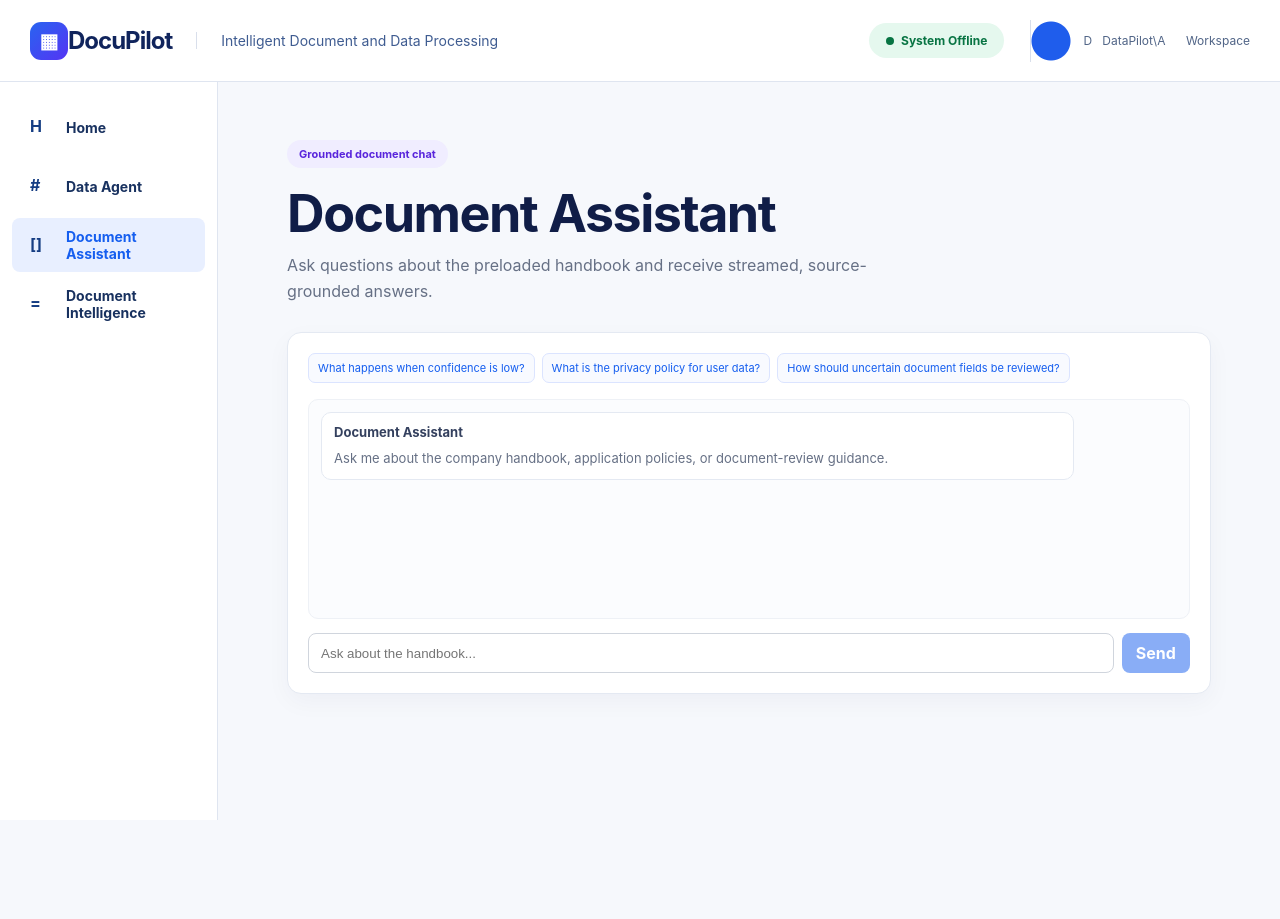
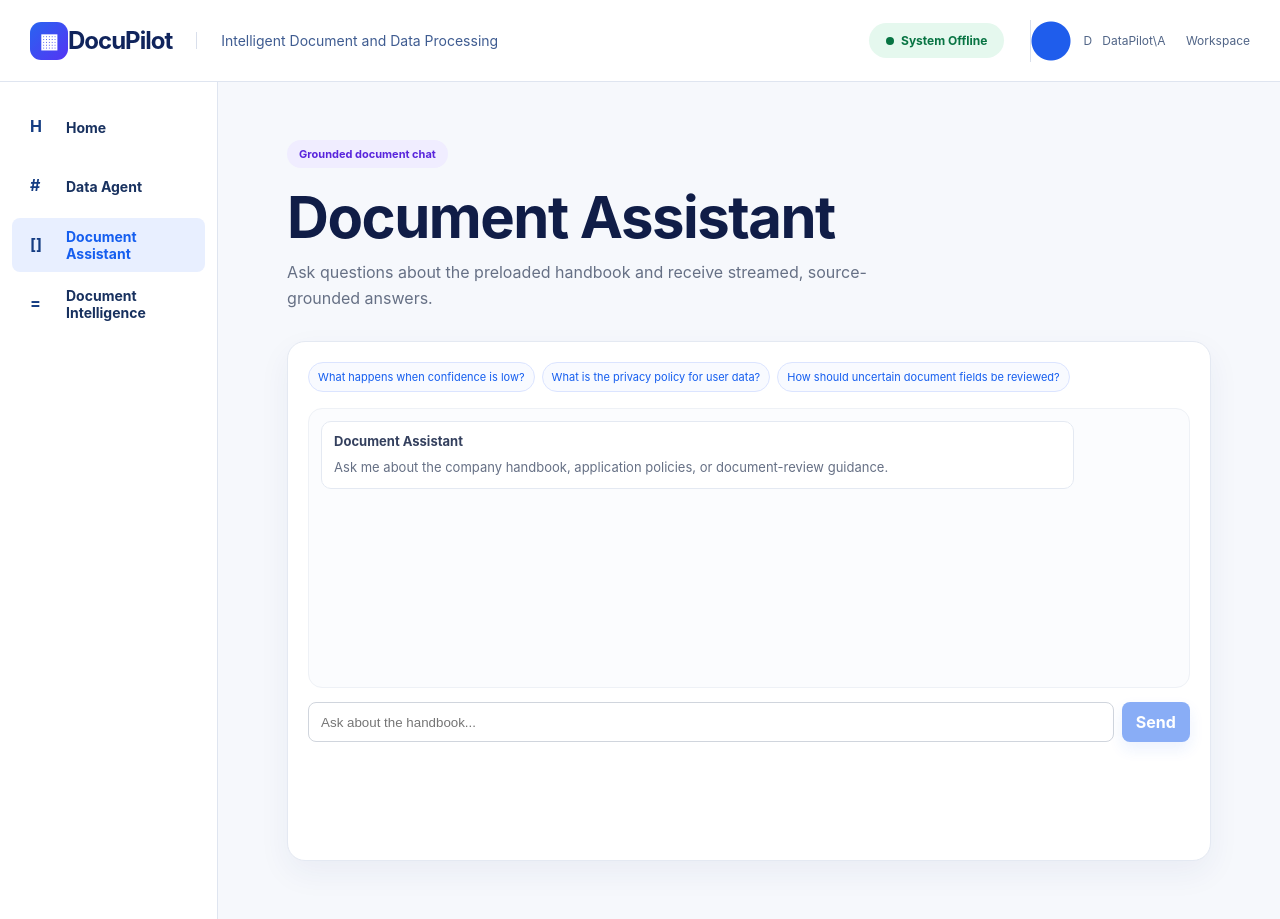
Before and after one commit to 23f3001800/DacuPilot, a Vue app in the folder frontend/: page / in a window 1280 px wide. Both pictures are taken after a click on the button "Document Assistant". Before the commit the page ends 820 px from the top, so only its background shows below. Built offline with nearby package versions, Linux system fonts and the light colour scheme; no server answers.

Commit message:
style workflow pages to match docupilot ui

```diff
--- a/frontend/src/styles.css
+++ b/frontend/src/styles.css
@@ -123,3 +123,14 @@ h1 { margin: 0 0 12px; color: #101d47; font-size: clamp(32px, 5vw, 52px); letter
 .capability-action span { margin-left: 8px; font-size: 18px; }
 @media (max-width: 1050px) { .hero { grid-template-columns: 1fr; } .hero-visual { min-height: 220px; } .capability-grid { grid-template-columns: 1fr; } .capability-card { min-height: 280px; } }
 @media (max-width: 700px) { .topbar { padding: 0 16px; } .brand-copy span, .topbar::after { display: none; } .sidebar { width: 74px; } .nav-item { padding: 10px; font-size: 0; } .nav-item::before { left: 29px; } .content { padding: 32px 18px; } .hero-copy h1 { font-size: 44px; } .hero { min-height: auto; } .hero-visual { display: none; } }
+.workflow-view { max-width: 1180px; margin: 0 auto; }
+.workflow-view .view-heading { margin-bottom: 30px; }
+.workflow-view .view-heading h1 { font-size: clamp(38px, 5vw, 58px); }
+.workflow-view .panel { border-radius: 18px; box-shadow: 0 12px 32px rgba(28, 56, 117, .06); }
+.workflow-view .panel h2 { color: #10245c; font-size: 20px; }
+.workflow-view .panel input[type="file"] { padding: 16px; border: 1px dashed #a9bde8; border-radius: 12px; background: #f8faff; color: #45628f; }
+.workflow-view .primary-button { box-shadow: 0 7px 15px rgba(31, 99, 237, .18); }
+.workflow-view .chat-panel { min-height: 520px; }
+.workflow-view .message-list { min-height: 280px; border-radius: 14px; }
+.workflow-view .prompt-button { border-radius: 999px; }
+.workflow-view .evaluation-card { border: 1px solid #bde8cd; }
--- a/frontend/src/views/DataAgentView.vue
+++ b/frontend/src/views/DataAgentView.vue
@@ -79,7 +79,7 @@ onMounted(loadSchema);
 </script>
 
 <template>
-  <section class="agent-view">
+  <section class="workflow-view">
     <div class="view-heading">
       <div>
         <p class="eyebrow">Workbook analysis</p>
--- a/frontend/src/views/DocumentAssistantView.vue
+++ b/frontend/src/views/DocumentAssistantView.vue
@@ -1,4 +1,4 @@
-+<script setup>
+<script setup>
 import { onMounted, ref } from "vue";
 import { streamAssistant } from "../api";
 
@@ -49,7 +49,7 @@ onMounted(() => {
 </script>
 
 <template>
-  <section class="agent-view">
+  <section class="workflow-view">
     <div class="view-heading">
       <div>
         <p class="eyebrow">Grounded document chat</p>
--- a/frontend/src/views/DocumentIntelligenceView.vue
+++ b/frontend/src/views/DocumentIntelligenceView.vue
@@ -1,4 +1,4 @@
-+<script setup>
+<script setup>
 import { ref } from "vue";
 
 const files = ref([]);
@@ -53,7 +53,7 @@ async function processDocuments() {
 </script>
 
 <template>
-  <section class="agent-view">
+  <section class="workflow-view">
     <div class="view-heading"><div><p class="eyebrow">Structured extraction</p><h1>Document Intelligence</h1><p>Process documents, review uncertain fields, and download structured outputs.</p></div><span v-if="status" class="status-pill">{{ status }}</span></div>
     <section class="panel">
       <h2>Process documents</h2>
```
